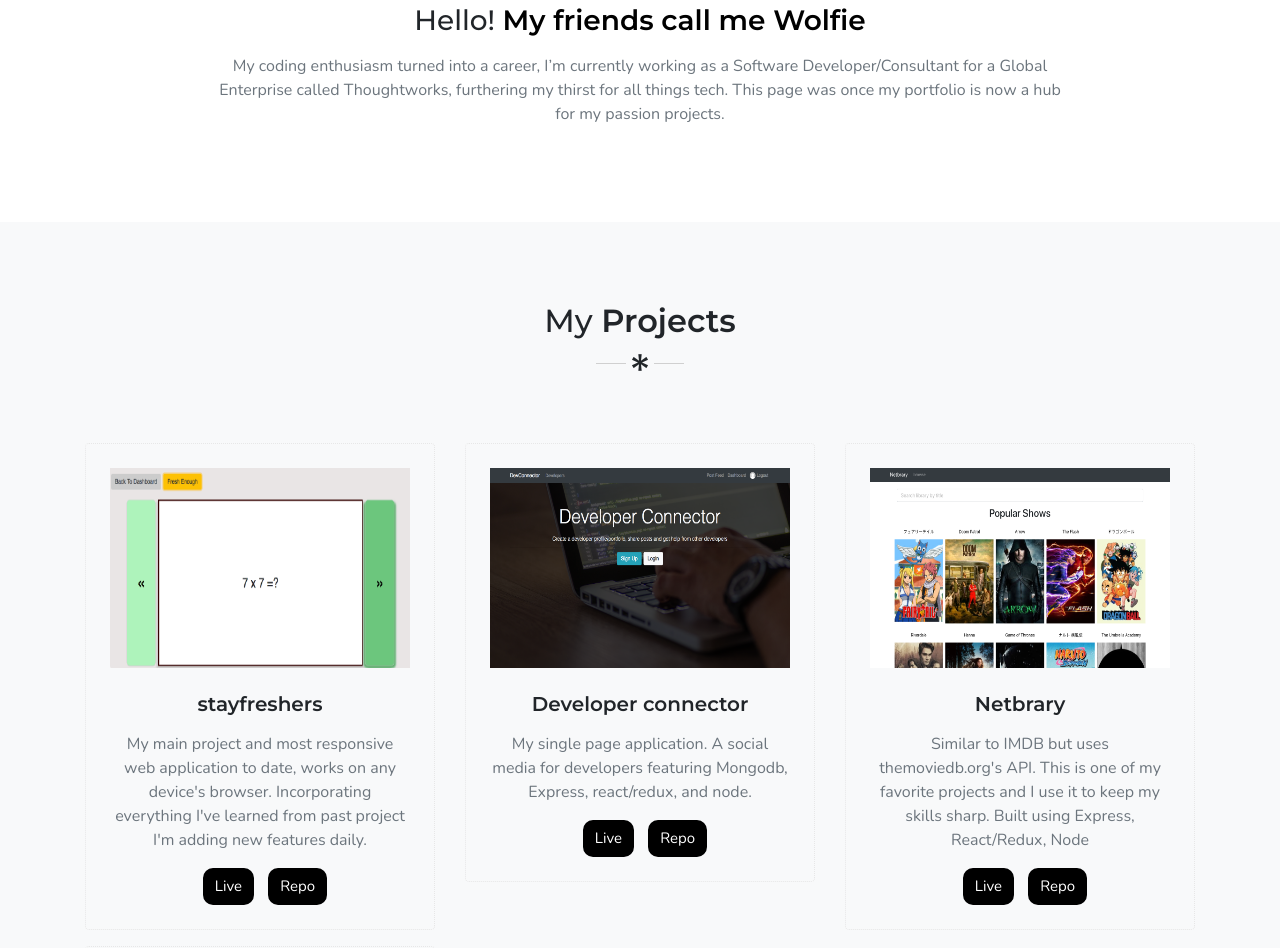
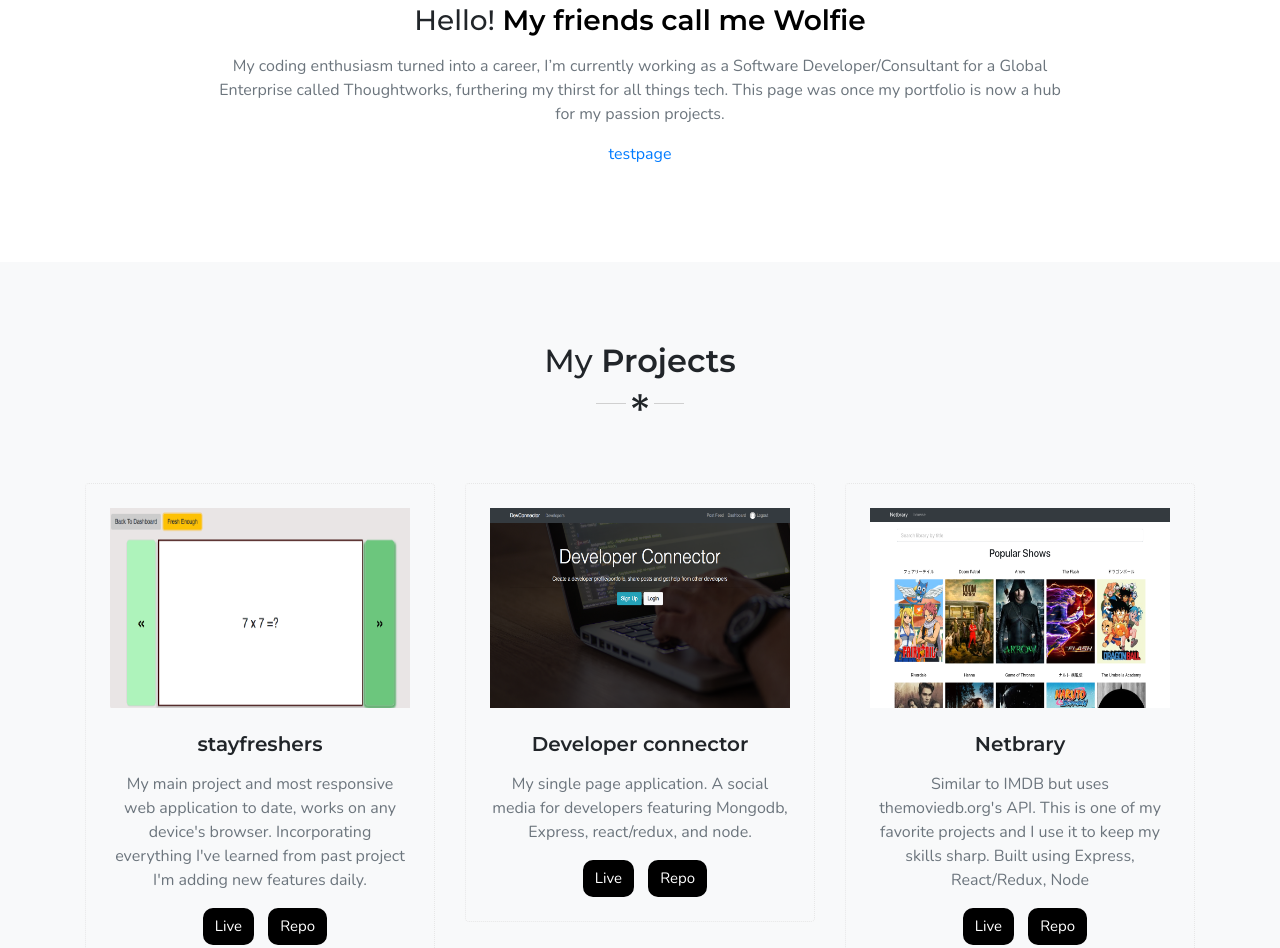
Before and after one commit to wolffles/WolfgangTruongSite, a plain HTML site: page pages/index.html in a window 1280 px wide. Shown: the part 1399-2347 px from the top of the page. Drawn offline with nearby package versions, Linux system fonts and the light colour scheme; files that its build step writes are made by us from their sources; files whose address does not match are found by name; a web font is replaced by a local one.

Commit message:
added folder and test page

```diff
--- a/index.html
+++ b/pages/index.html
@@ -141,6 +141,7 @@
                             <p class="text-muted mt-3"></p>
                             <p class="text-muted mt-3"> My coding enthusiasm turned into a career, I’m currently working as a Software Developer/Consultant for a Global Enterprise called Thoughtworks,
                                 furthering my thirst for all things tech. This page was once my portfolio is now a hub for my passion projects. </p>
+                            <p> <a href="test.html">testpage</a></p>
                         </div>
                     </div>
                 </div>
```
Also changed, not shown: pages/test.html (added, +1 -0 lines), 1 other file.
